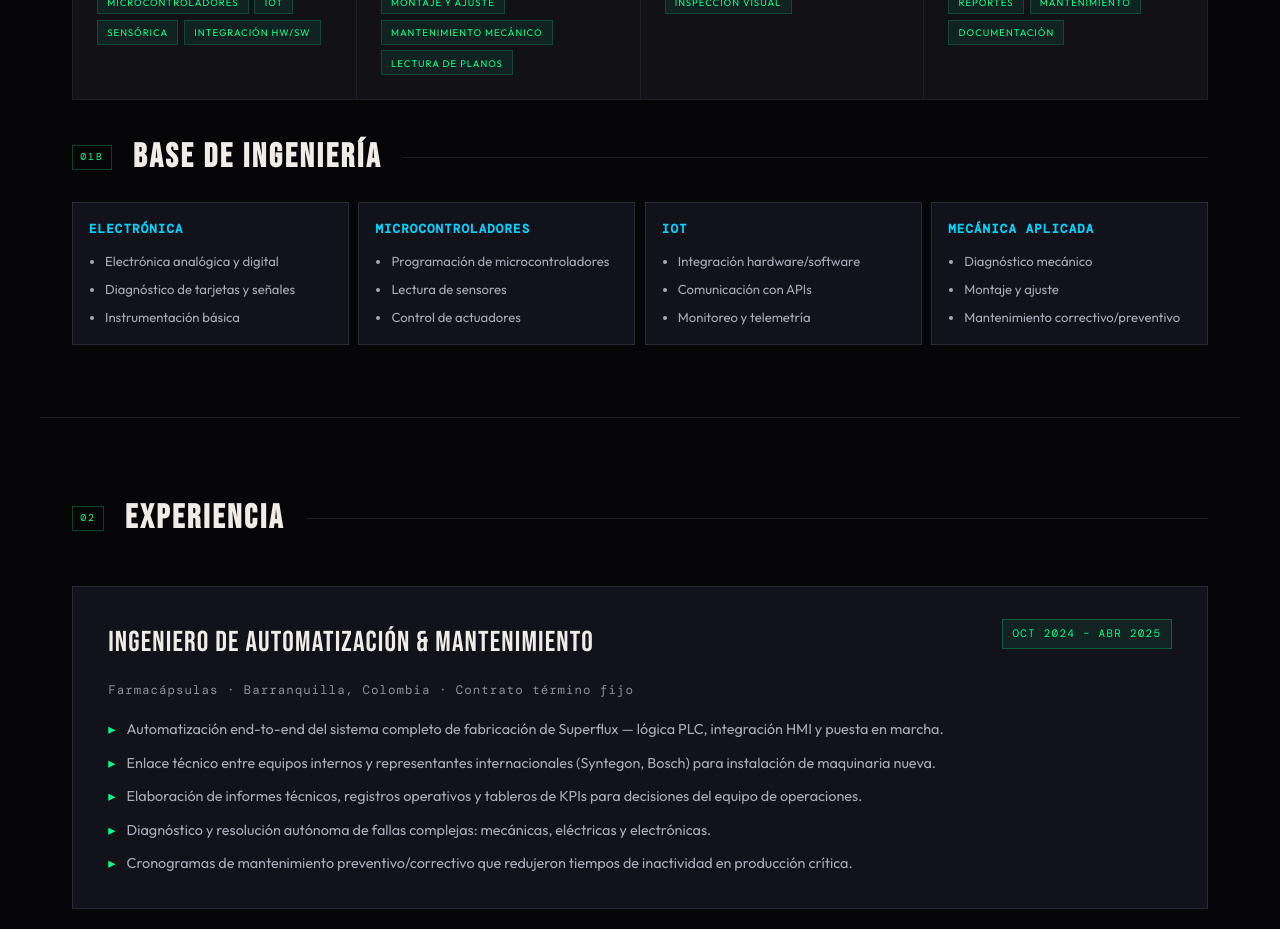
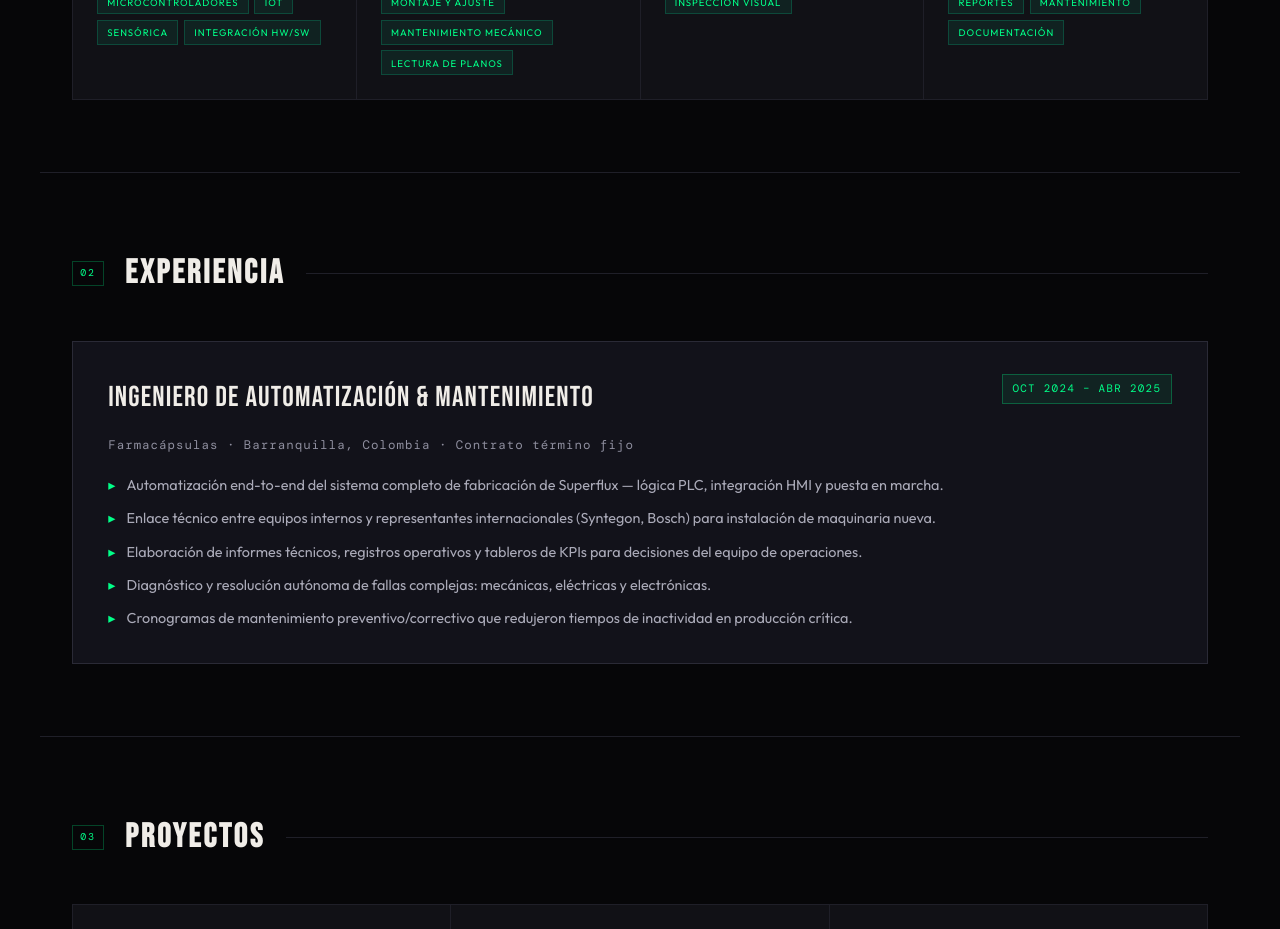
Before and after one commit to theo272004/mi-cv-web, a React (Vite) app: page / in a window 1280 px wide. Shown: the part 1480-2409 px from the top of the page. Built offline with nearby package versions, Linux system fonts and the light colour scheme.

Commit message:
Remove engineering base section and keep skills unified

```diff
--- a/src/App.css
+++ b/src/App.css
@@ -320,35 +320,6 @@ section { padding: 4.5rem 2rem; max-width: 1200px; margin: 0 auto; }
 
 .skills-grid { display: grid; grid-template-columns: repeat(auto-fit, minmax(240px, 1fr)); gap: 1px; background: var(--border); border: 1px solid var(--border); }
 .skill-card { background: var(--surface); padding: 1.5rem; position: relative; }
-.subheader { margin-top: 1.8rem; margin-bottom: 1rem; }
-.core-grid {
-  display: grid;
-  grid-template-columns: repeat(auto-fit, minmax(240px, 1fr));
-  gap: 0.6rem;
-}
-.core-card {
-  background: #12121a;
-  border: 1px solid #2b2b38;
-  padding: 1rem;
-}
-.core-card h3 {
-  font-family: 'DM Mono', monospace;
-  font-size: 0.78rem;
-  letter-spacing: 0.09em;
-  text-transform: uppercase;
-  color: var(--accent2);
-  margin-bottom: 0.6rem;
-}
-.core-card ul {
-  margin: 0;
-  padding-left: 1rem;
-  display: grid;
-  gap: 0.35rem;
-}
-.core-card li {
-  color: #a9a9b7;
-  font-size: 0.82rem;
-}
 .skill-card:hover { background: var(--surface2); }
 .skill-card::before { content: ''; position: absolute; top: 0; left: 0; right: 0; height: 2px; background: var(--accent); transform: scaleX(0); transform-origin: left; transition: transform 0.28s; }
 .skill-card:hover::before { transform: scaleX(1); }
--- a/src/App.jsx
+++ b/src/App.jsx
@@ -59,25 +59,6 @@ const orbitSkills = [
   { label: 'React', radius: 300, speed: 32, delay: 2.5 },
   { label: 'Visión IA', radius: 300, speed: 36, delay: 5 },
   { label: 'SolidWorks', radius: 300, speed: 38, delay: 7.5 },
-]
-
-const engineeringCore = [
-  {
-    title: 'Electrónica',
-    items: ['Electrónica analógica y digital', 'Diagnóstico de tarjetas y señales', 'Instrumentación básica'],
-  },
-  {
-    title: 'Microcontroladores',
-    items: ['Programación de microcontroladores', 'Lectura de sensores', 'Control de actuadores'],
-  },
-  {
-    title: 'IoT',
-    items: ['Integración hardware/software', 'Comunicación con APIs', 'Monitoreo y telemetría'],
-  },
-  {
-    title: 'Mecánica aplicada',
-    items: ['Diagnóstico mecánico', 'Montaje y ajuste', 'Mantenimiento correctivo/preventivo'],
-  },
 ]
 
 const certificates = [
@@ -188,19 +169,6 @@ function App() {
           ))}
         </div>
 
-        <div className="section-header reveal subheader"><span className="section-num">01B</span><h2 className="section-title">Base de ingeniería</h2><div className="section-line"></div></div>
-        <div className="core-grid">
-          {engineeringCore.map((block) => (
-            <article key={block.title} className="core-card reveal">
-              <h3>{block.title}</h3>
-              <ul>
-                {block.items.map((item) => (
-                  <li key={item}>{item}</li>
-                ))}
-              </ul>
-            </article>
-          ))}
-        </div>
       </section>
 
       <section id="experience" className="section-bordered">
```
